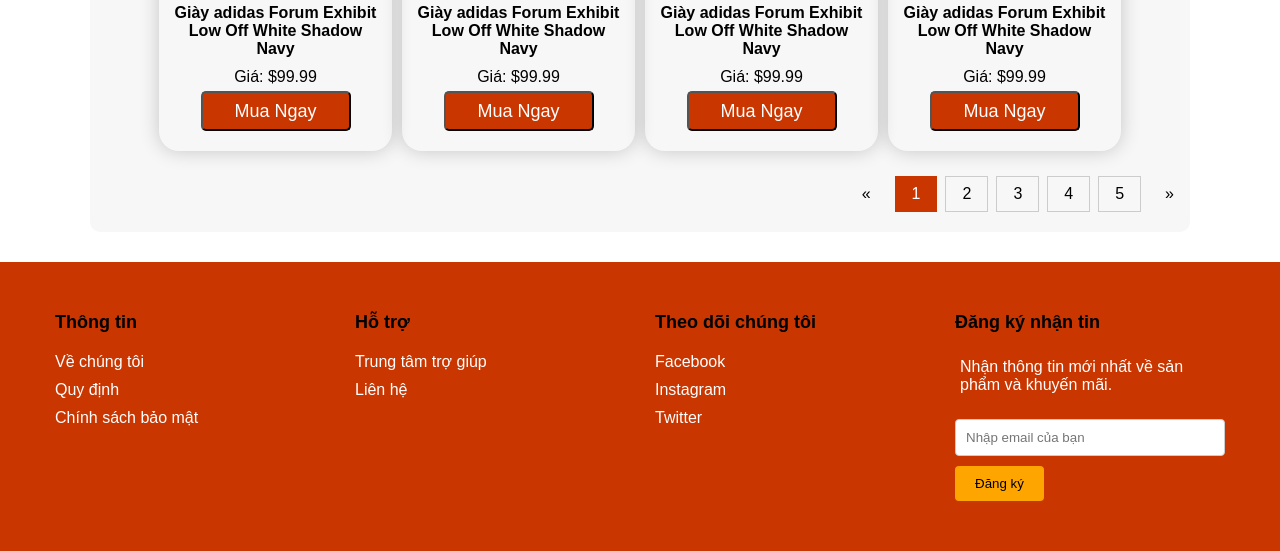
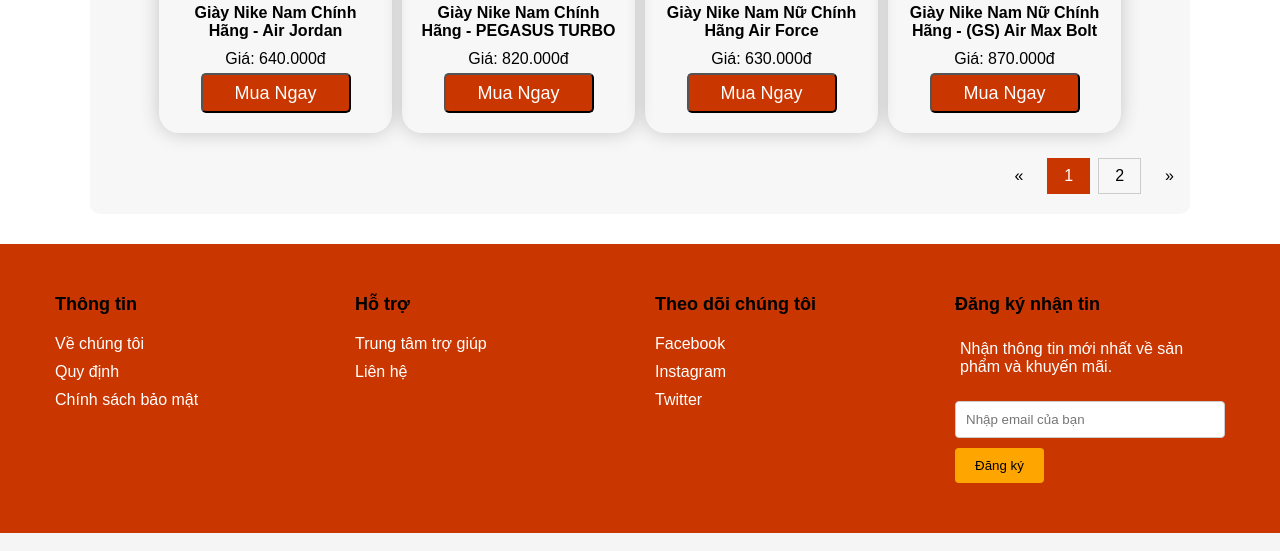
Before and after one commit to Truong-2024/Shoe-Store, a PHP site: page /PHP/nike.php in a window 1280 px wide. Shown: the part 820-1371 px from the top of the page. Run offline with PHP 8.4, Linux system fonts and the light colour scheme.

Commit message:
Update nike.php

```diff
--- a/PHP/nike.php
+++ b/PHP/nike.php
@@ -46,65 +46,66 @@
         <a href="#"><h3>GIÀY NIKE</h3></a>
         <div class="product">
             <div class="product-image">
-                <img src="img/1.jpg" alt="Product Image">
-                <h4 class="product-title">Giày adidas Forum Exhibit Low Off White Shadow Navy</h4>
-                <p class="product-price">Giá: $99.99</p>
+                <img src="../Image/GIÀY/NIKE/17.Giày Nike Nam Chính Hãng - PEGASUS TURBO - Xám  JapanSport DM3413-005/nike-pegasus-turbo-dm3413-005-01-jpeg.webp" alt="Product Image">
+                <h4 class="product-title">Giày Nike Nam Chính Hãng PEGASUS TURBO JapanSport</h4>
+                <p class="product-price">Giá: 680.000đ</p>
                 <button class="btn-buy">Mua Ngay</button>
             </div>
             <div class="product-image">
-                <img src="img/1.jpg" alt="Product Image">
-                <h4 class="product-title">Giày adidas Forum Exhibit Low Off White Shadow Navy</h4>
-                <p class="product-price">Giá: $99.99</p>
+                <img src="../Image/GIÀY/NIKE/10.Giày Nike Nam Chính Hãng - Air Max SYSTM - Màu Đen  JapanSport DM9537-004/dm9537-004-1.webp" alt="Product Image">
+                <h4 class="product-title">Giày Nike Nam Chính Hãng Air Max SYSTM JapanSport </h4>
+                <p class="product-price">Giá: 720.000đ</p>
                 <button class="btn-buy">Mua Ngay</button>
             </div>
             <div class="product-image">
-                <img src="img/1.jpg" alt="Product Image">
-                <h4 class="product-title">Giày adidas Forum Exhibit Low Off White Shadow Navy</h4>
-                <p class="product-price">Giá: $99.99</p>
+                <img src="../Image/GIÀY/NIKE/19.Giày Nike Nam Nữ Chính Hãng - Nike Dunk Mid - Đen  JapanSport FQ8784-100/dunk-mid-mens-shoes-qvrhs8-1-738837f9-0264-4a28-9382-01066189dcaa.webp" alt="Product Image">
+                <h4 class="product-title">Giày Nike Nam Nữ Chính Hãng Nike Dunk Mid</h4>
+                <p class="product-price">Giá: 510.000đ</p>
                 <button class="btn-buy">Mua Ngay</button>
             </div>
             <div class="product-image">
-                <img src="img/1.jpg" alt="Product Image">
-                <h4 class="product-title">Giày adidas Forum Exhibit Low Off White Shadow Navy</h4>
-                <p class="product-price">Giá: $99.99</p>
+                <img src="../Image/GIÀY/NIKE/38.Giày Nike Nữ Chính Hãng - Air Max INTRLK - Hồng  JapanSport DQ2904-600/8a6e9d0b-accf-498a-b52f-dd6397b5397f.webp" alt="Product Image">
+                <h4 class="product-title">Giày Nike Nữ Chính Hãng Air Max INTRLK</h4>
+                <p class="product-price">Giá: 760.000đ</p>
                 <button class="btn-buy">Mua Ngay</button>
             </div>
             <div class="product-image">
-                <img src="img/1.jpg" alt="Product Image">
-                <h4 class="product-title">Giày adidas Forum Exhibit Low Off White Shadow Navy</h4>
-                <p class="product-price">Giá: $99.99</p>
+                <img src="../Image/GIÀY/NIKE/50.Giày Nike Nam Chính Hãng - Air Jordan 1 Mid - ĐỏĐen  JapanSport DQ8426-106/nike-air-jordan-1-mid-dq8426-106-01.webp" alt="Product Image">
+                <h4 class="product-title">Giày Nike Nam Chính Hãng - Air Jordan</h4>
+                <p class="product-price">Giá: 640.000đ</p>
                 <button class="btn-buy">Mua Ngay</button>
             </div>
             <div class="product-image">
-                <img src="img/1.jpg" alt="Product Image">
-                <h4 class="product-title">Giày adidas Forum Exhibit Low Off White Shadow Navy</h4>
-                <p class="product-price">Giá: $99.99</p>
+                <img src="../Image/GIÀY/NIKE/17.Giày Nike Nam Chính Hãng - PEGASUS TURBO - Xám  JapanSport DM3413-005/nike-pegasus-turbo-dm3413-005-01-jpeg.webp" alt="Product Image">
+                <h4 class="product-title">Giày Nike Nam Chính Hãng - PEGASUS TURBO</h4>
+                <p class="product-price">Giá: 820.000đ</p>
                 <button class="btn-buy">Mua Ngay</button>
             </div>
             <div class="product-image">
-                <img src="img/1.jpg" alt="Product Image">
-                <h4 class="product-title">Giày adidas Forum Exhibit Low Off White Shadow Navy</h4>
-                <p class="product-price">Giá: $99.99</p>
+                <img src="../Image/GIÀY/NIKE/14.Giày Nike Nam Nữ Chính Hãng - Air Force 1 LV8 - Xanh  JapanSport FB9035-001/fb9035-001-01.webp" alt="Product Image">
+                <h4 class="product-title">Giày Nike Nam Nữ Chính Hãng Air Force</h4>
+                <p class="product-price">Giá: 630.000đ</p>
                 <button class="btn-buy">Mua Ngay</button>
             </div>
             <div class="product-image">
-                <img src="img/1.jpg" alt="Product Image">
-                <h4 class="product-title">Giày adidas Forum Exhibit Low Off White Shadow Navy</h4>
-                <p class="product-price">Giá: $99.99</p>
+                <img src="../Image/GIÀY/NIKE/31.Giày Nike Nam Nữ Chính Hãng - (GS) Air Max Bolt White Pink - Trắng  JapanSport CW1626-200/cw1626-200-01.webp" alt="Product Image">
+                <h4 class="product-title">Giày Nike Nam Nữ Chính Hãng - (GS) Air Max Bolt</h4>
+                <p class="product-price">Giá: 870.000đ</p>
                 <button class="btn-buy">Mua Ngay</button>
             </div>
+
         </div>
+
         <!-- ------phân trang--------------- -->
         <div class="pagination">
             <a href="#" class="prev">&laquo;</a>
             <a href="#" class="active">1</a>
-            <a href="#">2</a>
-            <a href="#">3</a>
-            <a href="#">4</a>
-            <a href="#">5</a>
+            <a href="nike2.php">2</a>
+
             <a href="#" class="next">&raquo;</a>
         </div>
     </div>
+
 
 
     <!------------------------------------------footer------------------------------------------->
```
